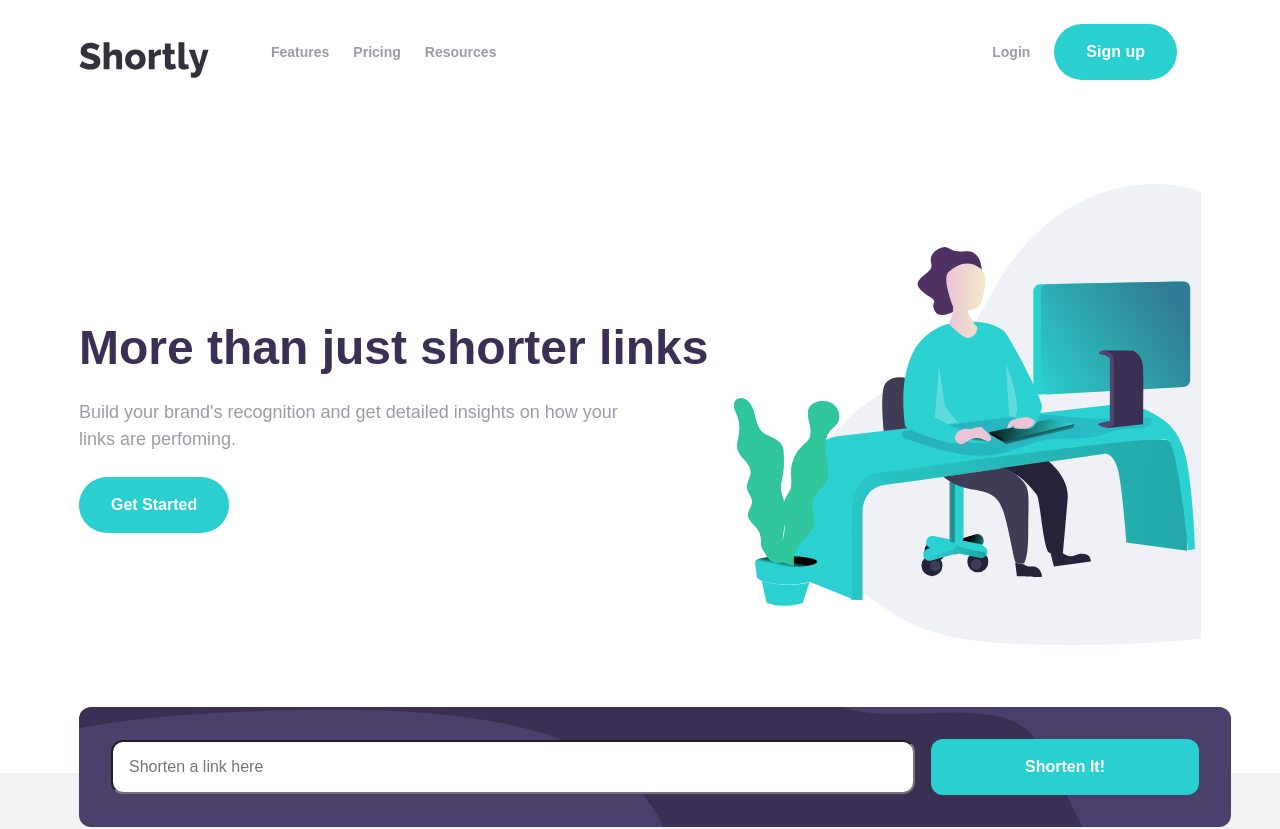
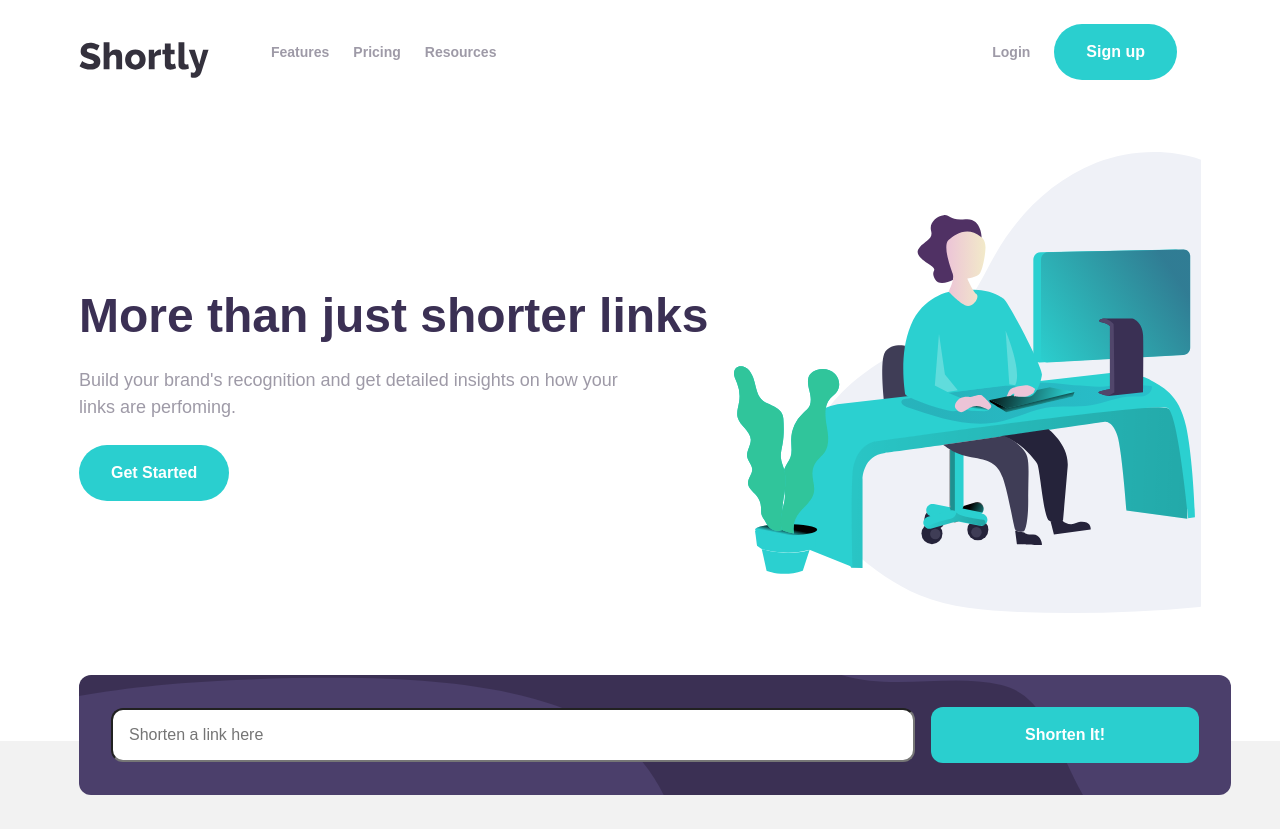
Before and after one commit to Matheusdoe-dev/Shortly, a React (Create React App) app: page / in a window 1280 px wide. Shown: the top 829 px of the page. Built offline with nearby package versions, Linux system fonts and the light colour scheme.

Commit message:
:ambulance: fix: Hero padding top fixed

```diff
--- a/src/components/Hero/styles.js
+++ b/src/components/Hero/styles.js
@@ -22,7 +22,7 @@ export const HeroContainer = styled.div`
       grid-template-columns: 7fr 5fr;
       grid-template-areas: "content image";
       align-items: center;
-      padding-top: var(--gap-xl);
+      padding-top: var(--gap-lg);
     }
   }
 `;
```
